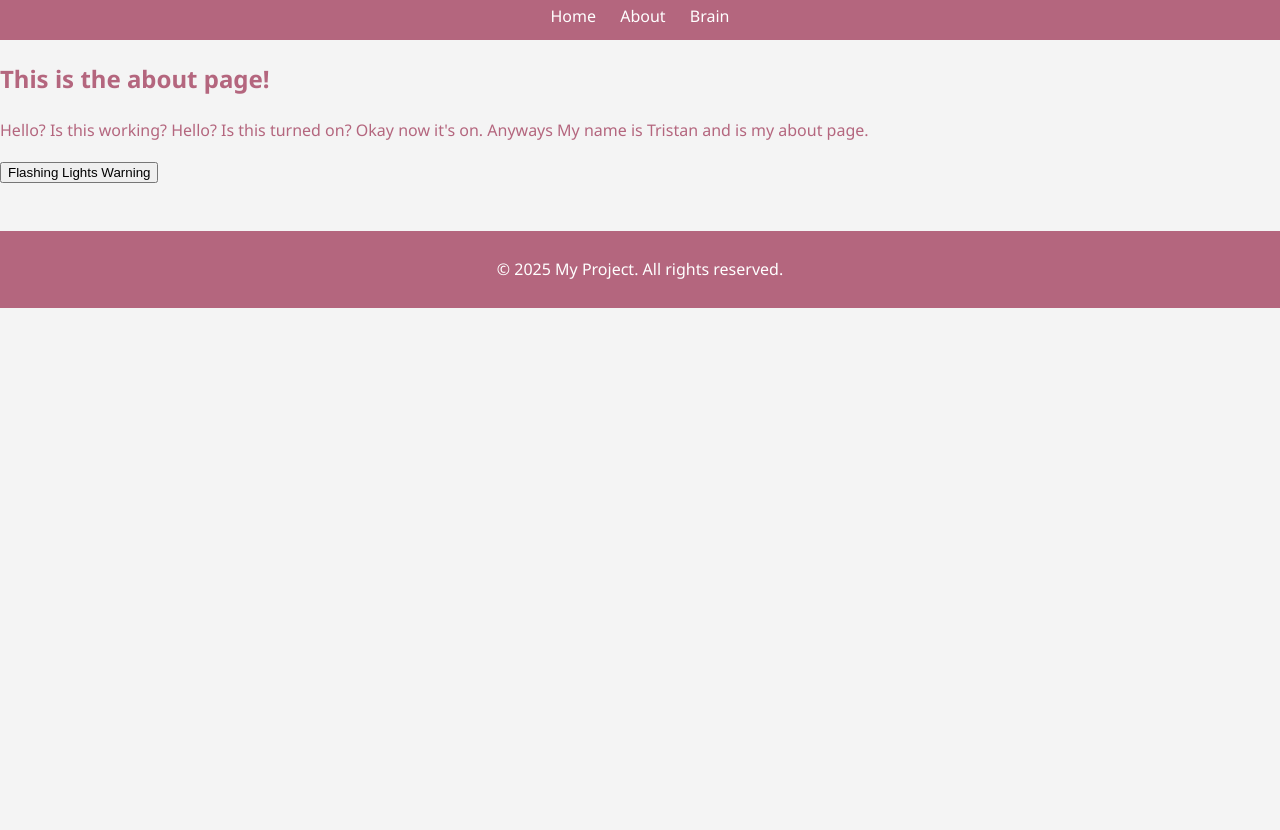
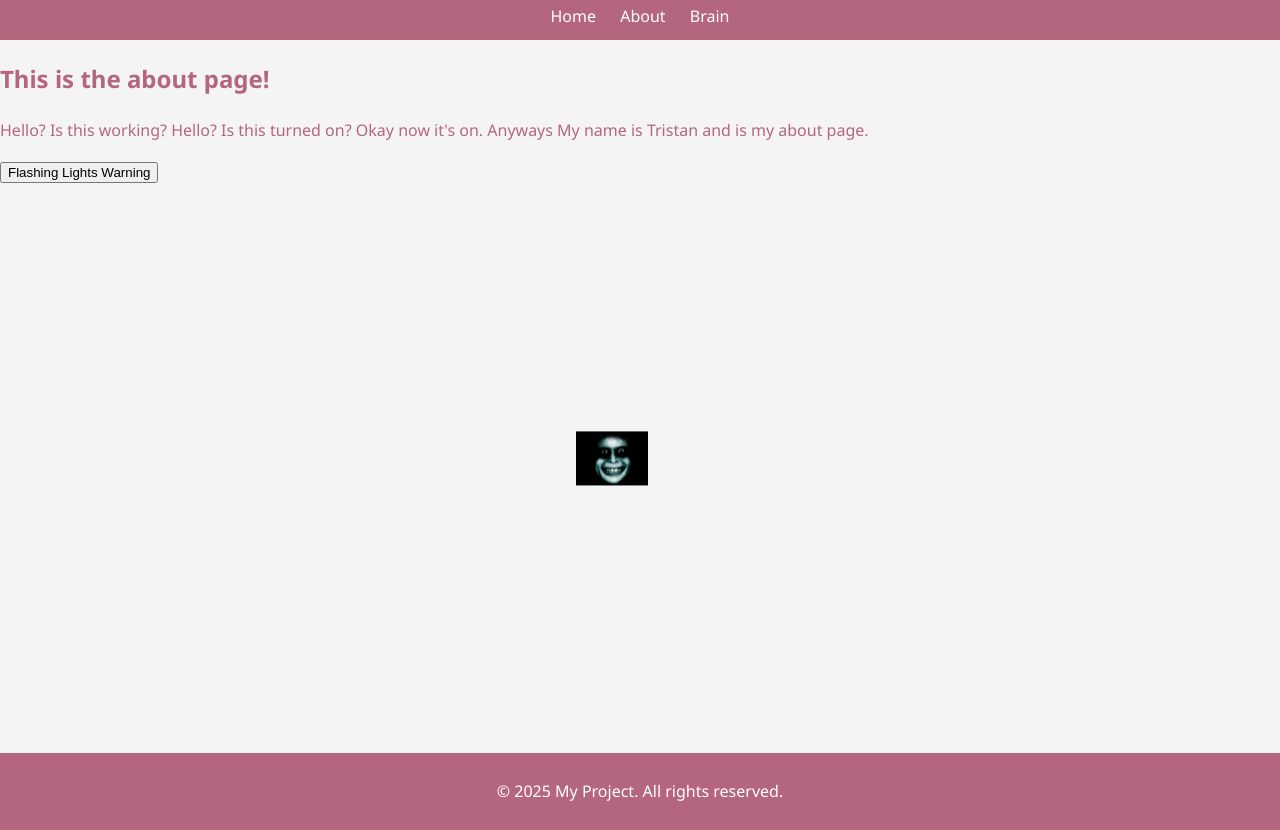
Before and after one commit to chandleriCode/Project, a plain HTML site: page about.html in a window 1280 px wide. Shown: the part 100-930 px from the top of the page. Before the commit the page ends 800 px from the top, so only its background shows below. Drawn offline with Linux system fonts and the light colour scheme.

Commit message:
Update about.html

```diff
--- a/about.html
+++ b/about.html
@@ -26,7 +26,7 @@
 
                 <button class="death">Flashing Lights Warning</button>
                 <div class="jumpscare">
-                    <img src="media/666.png" alt="">
+                    <img src="media/666.jpg" alt="">
                 </div>
         </section>
     </main>
```
